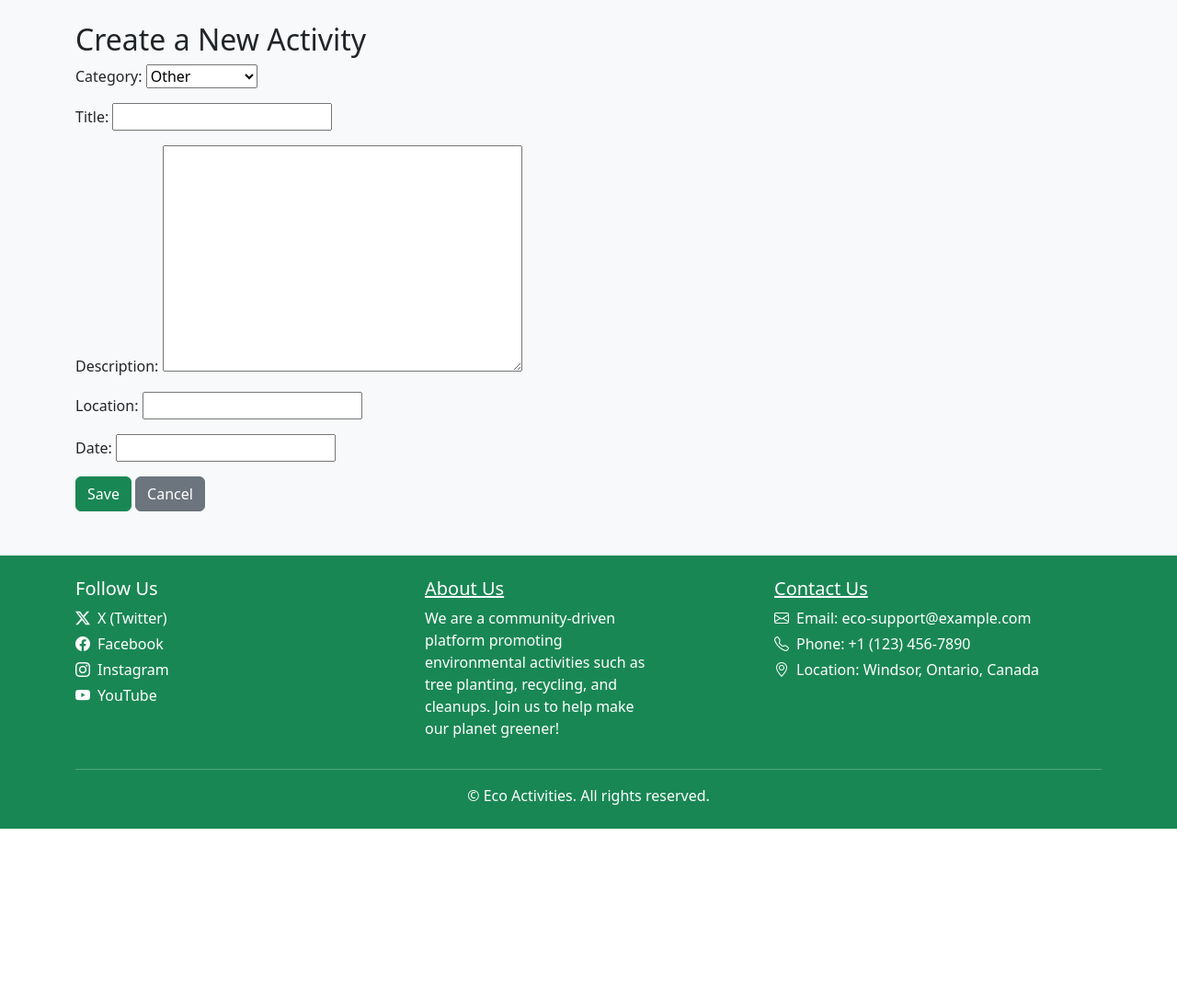
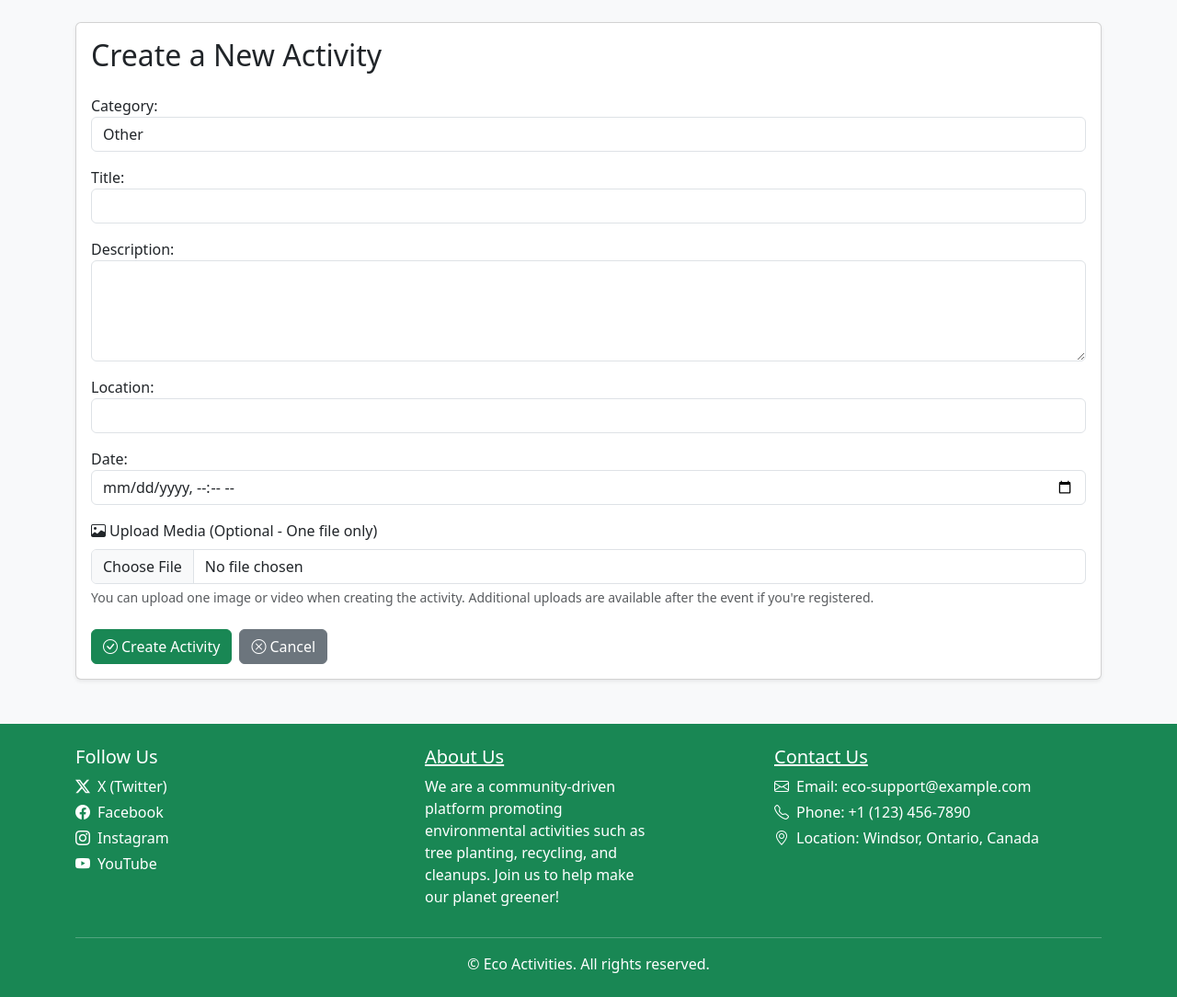
Before and after one commit to Yiheng-Gao/Environmental-Activity-Information-Website, a Django app: page /activity/new/ in a window 1280 px wide. Shown: the part 56-1140 px from the top of the page at 92% size. Before the commit the page ends 957 px from the top, so only its background shows below. Run offline with Django 5.2, Linux system fonts and the light colour scheme; a user stored in the database is signed in.

Commit message:
Add media upload restrictions: one file during creation, additional uploads after event for registered users

```diff
--- a/main/forms.py
+++ b/main/forms.py
@@ -8,6 +8,13 @@ class ActivityForm(forms.ModelForm):
     class Meta:
         model = Activity
         fields = ['category', 'title', 'description', 'location', 'date']
+        widgets = {
+            'category': forms.Select(attrs={'class': 'form-control'}),
+            'title': forms.TextInput(attrs={'class': 'form-control'}),
+            'description': forms.Textarea(attrs={'class': 'form-control', 'rows': 4}),
+            'location': forms.TextInput(attrs={'class': 'form-control'}),
+            'date': forms.DateTimeInput(attrs={'class': 'form-control', 'type': 'datetime-local'}),
+        }
 
 
 class MediaForm(forms.ModelForm):
--- a/main/templates/main/activity_form.html
+++ b/main/templates/main/activity_form.html
@@ -1,11 +1,32 @@
 {% extends 'main/base.html' %}
 {% block title %}Create Activity{% endblock %}
 {% block content %}
-<h2>Create a New Activity</h2>
-<form method="post">
-  {% csrf_token %}
-  {{ form.as_p }}
-  <button type="submit" class="btn btn-success">Save</button>
-  <a href="{% url 'activity_list' %}" class="btn btn-secondary">Cancel</a>
-</form>
+<div class="card shadow-sm">
+    <div class="card-body">
+        <h2 class="mb-4">Create a New Activity</h2>
+        <form method="post" enctype="multipart/form-data">
+            {% csrf_token %}
+            {{ form.as_p }}
+
+            <div class="mb-4">
+                <label for="{{ media_form.file.id_for_label }}" class="form-label">
+                    <i class="bi bi-image me-1"></i>Upload Media (Optional - One file only)
+                </label>
+                {{ media_form.file }}
+                <small class="form-text text-muted d-block mt-1">
+                    You can upload one image or video when creating the activity. Additional uploads are available after the event if you're registered.
+                </small>
+            </div>
+
+            <div class="d-flex gap-2">
+                <button type="submit" class="btn btn-success">
+                    <i class="bi bi-check-circle me-1"></i>Create Activity
+                </button>
+                <a href="{% url 'activity_list' %}" class="btn btn-secondary">
+                    <i class="bi bi-x-circle me-1"></i>Cancel
+                </a>
+            </div>
+        </form>
+    </div>
+</div>
 {% endblock %}
--- a/main/views.py
+++ b/main/views.py
@@ -119,14 +119,29 @@ from .forms import ActivityForm, MediaForm
 def activity_create(request):
     if request.method == 'POST':
         form = ActivityForm(request.POST)
+        media_form = MediaForm(request.POST, request.FILES)
         if form.is_valid():
             activity = form.save(commit=False)
             activity.created_by = request.user  # link to current user
             activity.save()
-            return redirect('activity_list')
+
+            # Handle media upload during creation (only one file allowed)
+            if media_form.is_valid() and 'file' in request.FILES:
+                media = media_form.save(commit=False)
+                media.activity = activity
+                media.created_by = request.user
+                media.save()
+
+            UserHistory.objects.create(
+                user=request.user,
+                action=f"Created activity: {activity.title}"
+            )
+
+            return redirect('activity_detail', pk=activity.pk)
     else:
         form = ActivityForm()
-    return render(request, 'main/activity_form.html', {'form': form})
+        media_form = MediaForm()
+    return render(request, 'main/activity_form.html', {'form': form, 'media_form': media_form})
 
 class ActivityDetailView(DetailView):
     model = Activity
@@ -156,11 +171,29 @@ class ActivityDetailView(DetailView):
         return super().get(request, *args, **kwargs)
 
     def post(self, request, *args, **kwargs):
-        """Handle media uploads."""
+        """Handle media uploads - only allowed after event date if user is registered."""
         self.object = self.get_object()
 
         if not request.user.is_authenticated:
             return redirect('login')
+
+        # Check if user can upload: event must have passed AND user must be registered
+        now = timezone.now()
+        event_passed = self.object.date < now
+        is_registered = Registration.objects.filter(
+            user=request.user,
+            joined_activity=self.object,
+            status='joined'
+        ).exists()
+
+        can_upload = event_passed and is_registered
+
+        if not can_upload:
+            if not event_passed:
+                messages.error(request, "You can only upload media after the event has passed.")
+            elif not is_registered:
+                messages.error(request, "You must be registered for this activity to upload media after the event.")
+            return redirect('activity_detail', pk=self.object.pk)
 
         form = MediaForm(request.POST, request.FILES)
 
@@ -175,10 +208,13 @@ class ActivityDetailView(DetailView):
                 action=f"Uploaded media to: {self.object.title}"
             )
 
+            messages.success(request, "Media uploaded successfully!")
+
             return redirect('activity_detail', pk=self.object.pk)
 
-        # DEBUG: Show errors so we know what’s wrong
+        # DEBUG: Show errors so we know what's wrong
         print("MEDIA UPLOAD ERRORS:", form.errors)
+        messages.error(request, "Error uploading media. Please try again.")
 
         return self.get(request, *args, **kwargs)
 
@@ -199,6 +235,12 @@ class ActivityDetailView(DetailView):
             ).exists()
         # Get participant count
         context['participant_count'] = self.object.registrations.filter(status='joined').count()
+
+        # Check if user can upload media (after event date AND registered)
+        now = timezone.now()
+        context['event_passed'] = self.object.date < now
+        context['can_upload_media'] = context['event_passed'] and context['is_registered'] and self.request.user.is_authenticated
+
         return context
 
 
```
Also changed, not shown: main/templates/main/activity_detail.html (+16 -4 lines).
